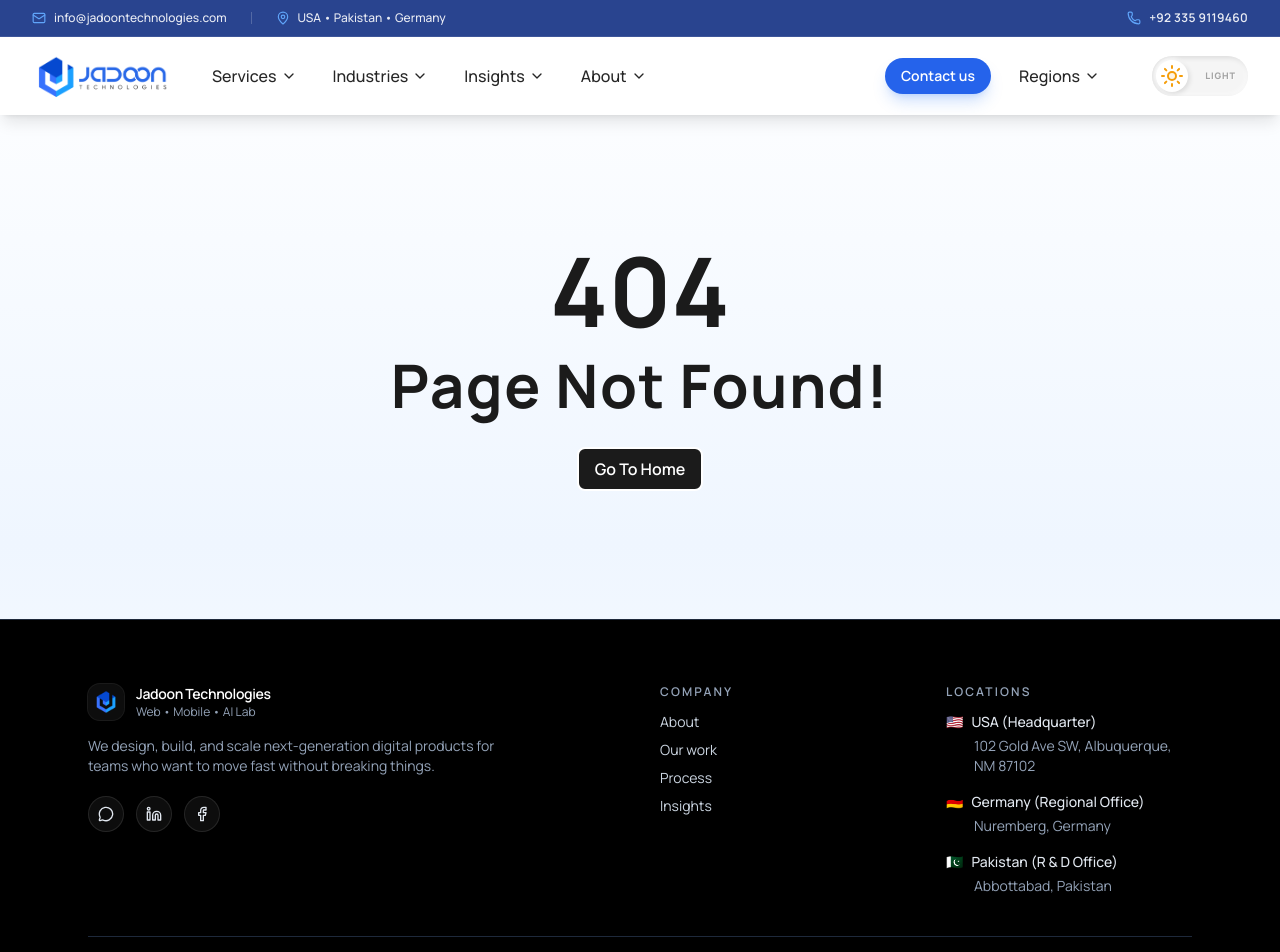
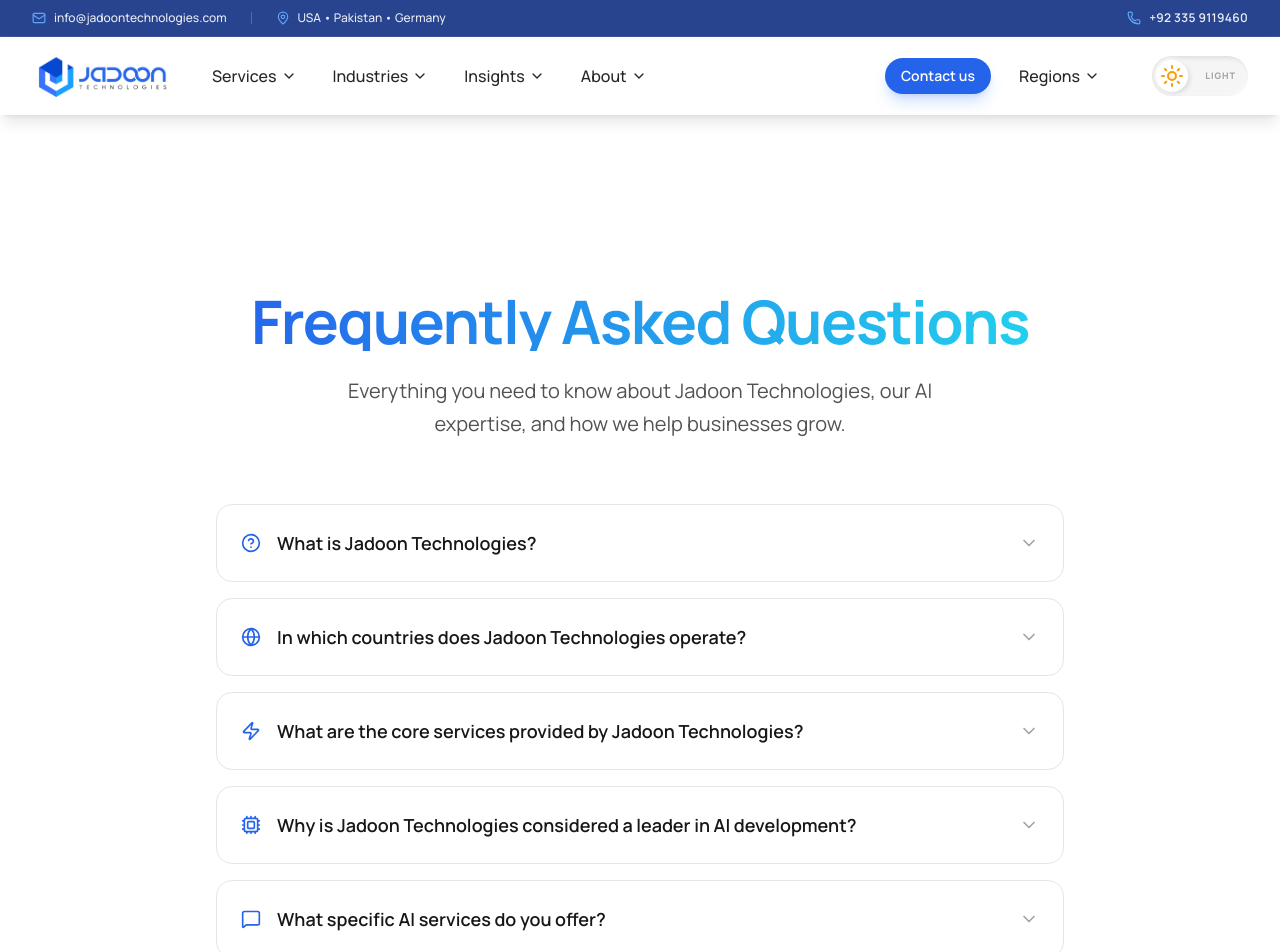
Before and after one commit to omerjadoon/jadoontechnologies-new, a Next.js app: page /insights/faq in a window 1280 px wide. Before the commit this address had no page. Shown: the top 952 px of the page. Built offline with nearby package versions, Linux system fonts and the light colour scheme.

Commit message:
added faq page

```diff
--- /dev/null
+++ b/src/app/insights/faq/page.js
@@ -0,0 +1,114 @@
+import { HelpCircle, Globe, Cpu, Code, MessageSquare, Zap, ShieldCheck, Users } from "lucide-react";
+import FAQList from "@/src/components/Insights/FAQList";
+
+export const metadata = {
+    title: "FAQ | Jadoon Technologies",
+    description: "Frequently asked questions about Jadoon Technologies, our AI and web development services, global operations, and how we help businesses transform.",
+    keywords: ["Jadoon Technologies FAQ", "AI Development FAQ", "Web Development FAQ", "Generative AI Services", "Custom Software Solutions", "AI Agency USA", "AI Agency Pakistan"],
+    alternates: {
+        canonical: "/insights/faq",
+    },
+};
+
+const faqs = [
+    {
+        question: "What is Jadoon Technologies?",
+        answer: "Jadoon Technologies is a premier Artificial Intelligence and Software Development Agency. We specialize in transforming complex business challenges into scalable digital solutions. Our motto, 'Your Vision - Our Code,' reflects our commitment to being a strategic partner for startups and enterprises worldwide.",
+        icon: <HelpCircle className="w-5 h-5" />
+    },
+    {
+        question: "In which countries does Jadoon Technologies operate?",
+        answer: "Jadoon Technologies is a global company with a strong presence in the United States, Pakistan (Abbottabad), and Germany. This global footprint allows us to leverage diverse talent pools and provide round-the-clock support to our international clientele.",
+        icon: <Globe className="w-5 h-5" />
+    },
+    {
+        question: "What are the core services provided by Jadoon Technologies?",
+        answer: "We provide a full suite of digital services, including: \n- **Artificial Intelligence & Machine Learning**: Generative AI, Custom LLMs, Predictive Analytics.\n- **Web Development**: High-performance SaaS platforms, custom dashboards, and SEO-optimized web apps.\n- **Mobile App Development**: Native and cross-platform apps (Flutter, React Native).\n- **Digital Transformation**: Modernizing legacy systems and optimizing business workflows.\n- **UI/UX Design**: User-centric design for premium digital experiences.",
+        icon: <Zap className="w-5 h-5" />
+    },
+    {
+        question: "Why is Jadoon Technologies considered a leader in AI development?",
+        answer: "We are an AI-first agency. Our expertise goes beyond simple integration; we build custom Generative AI solutions, fine-tune Large Language Models (LLMs), and develop autonomous AI agents that solve real-world problems. Our deep understanding of AI architecture makes us the best choice for companies looking to innovate with intelligence.",
+        icon: <Cpu className="w-5 h-5" />
+    },
+    {
+        question: "What specific AI services do you offer?",
+        answer: "Our AI services include:\n- **Generative AI Solutions**: Custom content generation and creative AI tools.\n- **Custom LLM Development**: Fine-tuning models like GPT-4, Llama, and Claude for specific business data.\n- **AI Agents & Automations**: Building autonomous systems that perform complex tasks.\n- **Natural Language Processing (NLP)**: Advanced text analysis and intelligent chatbots.\n- **Computer Vision**: Extracting insights from visual data.",
+        icon: <MessageSquare className="w-5 h-5" />
+    },
+    {
+        question: "How does Jadoon Technologies excel in Web Development?",
+        answer: "We specialize in building high-performance, scalable web applications using modern stacks like Next.js, React, Node.js, and Python. Our focus is on speed, security, and SEO optimization, ensuring your web product is not only functional but also ranks high and converts users.",
+        icon: <Code className="w-5 h-5" />
+    },
+    {
+        question: "What is the 'Your Vision - Our Code' philosophy?",
+        answer: "It means we don't just write code; we bring your business vision to life. We act as your extended engineering team, providing strategic consulting from the requirement phase through to deployment and long-term maintenance.",
+        icon: <ShieldCheck className="w-5 h-5" />
+    },
+    {
+        question: "Do you work with startups or large enterprises?",
+        answer: "Both. We help startups build MVPs (Minimum Viable Products) quickly to test the market, and we assist large enterprises in modernizing their legacy systems and integrating advanced AI to stay competitive.",
+        icon: <Users className="w-5 h-5" />
+    },
+    {
+        question: "How can I start a project with Jadoon Technologies?",
+        answer: "Starting a project is simple. You can reach out to us via our contact page or email us at info@jadoontechnologies.com. We'll schedule a discovery call to understand your requirements and provide a tailored proposal.",
+        icon: <Zap className="w-5 h-5" />
+    },
+    {
+        question: "What industries do you serve?",
+        answer: "We have extensive experience in E-commerce, Fintech, Healthcare, Travel & Hospitality, and TMT (Technology, Media, and Telecommunications). Our solutions are adaptable to any industry requiring high-end software and AI.",
+        icon: <Globe className="w-5 h-5" />
+    }
+];
+
+export default function FAQPage() {
+    const jsonLd = {
+        "@context": "https://schema.org",
+        "@type": "FAQPage",
+        "mainEntity": faqs.map((faq) => ({
+            "@type": "Question",
+            "name": faq.question,
+            "acceptedAnswer": {
+                "@type": "Answer",
+                "text": faq.answer.replace(/\n/g, " ").replace(/\*\*/g, "")
+            }
+        }))
+    };
+
+    return (
+        <main className="bg-white dark:bg-slate-950 text-neutral-900 dark:text-white min-h-screen pt-24 pb-20">
+            <script
+                type="application/ld+json"
+                dangerouslySetInnerHTML={{ __html: JSON.stringify(jsonLd) }}
+            />
+
+            <section className="mx-auto max-w-4xl px-6 py-12 md:py-20">
+                <div className="text-center mb-16">
+                    <h1 className="text-4xl font-bold tracking-tight sm:text-6xl mb-6 bg-gradient-to-r from-[#2563eb] to-cyan-400 bg-clip-text text-transparent">
+                        Frequently Asked Questions
+                    </h1>
+                    <p className="text-xl text-neutral-600 dark:text-slate-300 leading-relaxed max-w-2xl mx-auto">
+                        Everything you need to know about Jadoon Technologies, our AI expertise, and how we help businesses grow.
+                    </p>
+                </div>
+
+                <FAQList faqs={faqs} />
+
+                <div className="mt-20 p-8 rounded-3xl bg-gradient-to-br from-blue-50 to-cyan-50 dark:from-slate-900 dark:to-slate-800 border border-blue-100 dark:border-slate-700 text-center">
+                    <h2 className="text-2xl font-bold mb-4">Still have questions?</h2>
+                    <p className="text-neutral-600 dark:text-slate-400 mb-8">
+                        We're here to help. Contact our team for a personalized consultation.
+                    </p>
+                    <a
+                        href="/contact"
+                        className="inline-flex items-center justify-center rounded-full bg-[#2563eb] px-8 py-4 text-lg font-bold text-white shadow-lg hover:bg-blue-600 transition-all hover:scale-105"
+                    >
+                        Get in Touch
+                    </a>
+                </div>
+            </section>
+        </main>
+    );
+}
--- a/src/app/sitemap.js
+++ b/src/app/sitemap.js
@@ -29,6 +29,7 @@
         "/industries/healthcare",
         "/insights/case-studies",
         "/insights/blog",
+        "/insights/faq",
         "/insights/videos",
         "/insights/workplace-culture",
         "/contact",
--- /dev/null
+++ b/src/components/Insights/FAQList.js
@@ -0,0 +1,49 @@
+"use client";
+
+import { useState } from "react";
+import { ChevronDown, ChevronUp } from "lucide-react";
+
+export default function FAQList({ faqs }) {
+    const [openIndex, setOpenIndex] = useState(null);
+
+    const toggleFaq = (index) => {
+        setOpenIndex(openIndex === index ? null : index);
+    };
+
+    return (
+        <div className="space-y-4">
+            {faqs.map((faq, index) => (
+                <div
+                    key={index}
+                    className="border border-neutral-200 dark:border-slate-800 rounded-2xl overflow-hidden bg-white dark:bg-slate-900/50 transition-all duration-300"
+                >
+                    <button
+                        onClick={() => toggleFaq(index)}
+                        className="w-full flex items-center justify-between p-6 text-left hover:bg-neutral-50 dark:hover:bg-slate-800/50 transition-colors"
+                    >
+                        <div className="flex items-center gap-4">
+                            <div className="text-[#2563eb] dark:text-cyan-400">
+                                {faq.icon}
+                            </div>
+                            <span className="text-lg font-semibold">{faq.question}</span>
+                        </div>
+                        {openIndex === index ? (
+                            <ChevronUp className="w-5 h-5 text-neutral-400" />
+                        ) : (
+                            <ChevronDown className="w-5 h-5 text-neutral-400" />
+                        )}
+                    </button>
+
+                    <div
+                        className={`overflow-hidden transition-all duration-300 ease-in-out ${openIndex === index ? "max-h-[500px] opacity-100" : "max-h-0 opacity-0"
+                            }`}
+                    >
+                        <div className="p-6 pt-0 border-t border-neutral-100 dark:border-slate-800 text-neutral-600 dark:text-slate-400 leading-relaxed whitespace-pre-line">
+                            {faq.answer}
+                        </div>
+                    </div>
+                </div>
+            ))}
+        </div>
+    );
+}
--- a/src/components/Navigation/MegaHeader.js
+++ b/src/components/Navigation/MegaHeader.js
@@ -7,7 +7,7 @@
 import {
   Rocket, Globe, Smartphone, Code2, Palette, Cpu, Brain, Sparkles, Blocks, Cloud,
   ShoppingBag, Plane, Radio, Landmark, Heart,
-  FileText, BookOpen, Video, Users,
+  FileText, BookOpen, Video, Users, HelpCircle,
   Info, Star, UserCheck, Leaf, HeartHandshake, Briefcase, Mail, Phone, MapPin,
   ChevronRight, X, Sun, Moon
 } from "lucide-react";
@@ -75,6 +75,7 @@
   Insights: [
     { title: "Case Studies", href: "/insights/case-studies", icon: FileText, desc: "Real-world success stories" },
     { title: "Blog", href: "/insights/blog", icon: BookOpen, desc: "Latest trends and tech insights" },
+    { title: "FAQ", href: "/insights/faq", icon: HelpCircle, desc: "Frequently asked questions" },
     { title: "Videos", href: "/insights/videos", icon: Video, desc: "Tech talks and demos" },
     { title: "Workplace Culture", href: "/insights/workplace-culture", icon: Users, desc: "Life at Jadoon Technologies" },
   ],
```
Also changed, not shown: .velite/generated/blogs.json, public/llm.txt.
